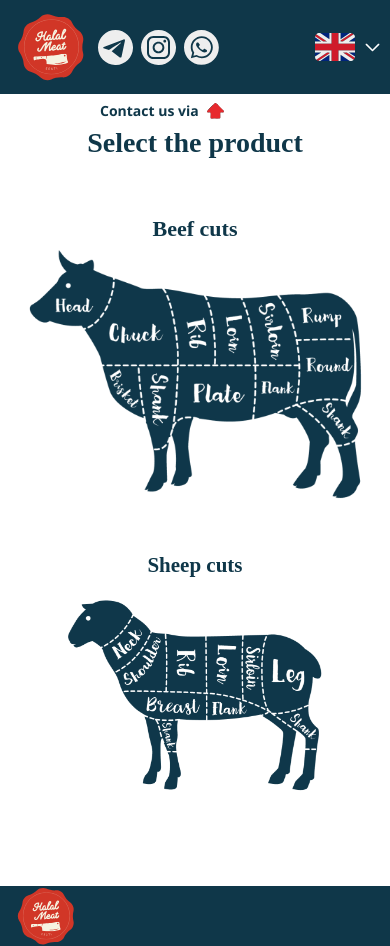
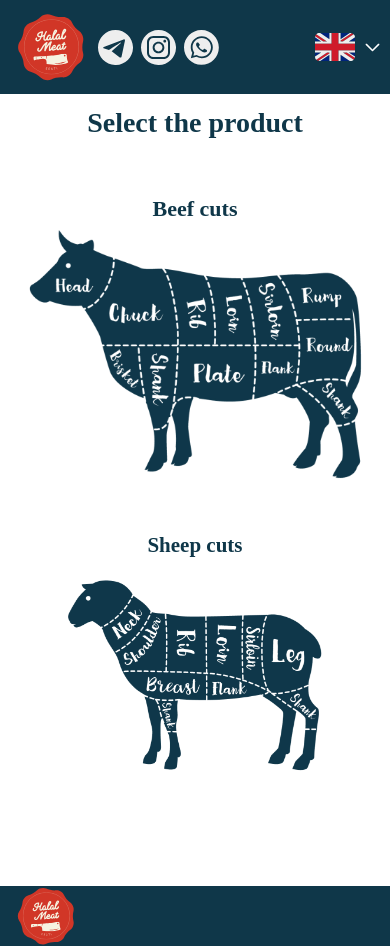
Before and after one commit to temirovruslan/meat-shop, a Next.js app: page /ee in a window 390 px wide. Built offline with nearby package versions, Linux system fonts and the light colour scheme.

Commit message:
Added layout

```diff
--- a/app/[lang]/components/header/header.tsx
+++ b/app/[lang]/components/header/header.tsx
@@ -20,9 +20,7 @@ export default async function Header({ lang }: { lang: Locale }) {
             <Image layout='fill' src={logo} alt='logo' />
           </Link>
         </div>
-        <div className='mr-5 hidden sm:block'>
-          <p>Contact us via:</p>
-        </div>
+
         <div className='center'>
           <div className='relative mr-2'>
             <Link href={`/${lang}`}>
--- a/app/[lang]/page.tsx
+++ b/app/[lang]/page.tsx
@@ -16,12 +16,7 @@ export default async function Home({
 
   return (
     <div className='mt-2 flex min-h-screen flex-col sm:mr-0'>
-      <div className='flex items-center pl-[100px] animate-bounce text-sm font-bold text-main sm:hidden  '>
-        <p>Contact us via</p>
-        <div className='relative ml-2'>
-          <Image width={17} height={17} src={arrow} alt='arrow' />
-        </div>
-      </div>
+
       <div className='wrapper my-12 flex-1'>
         <div className='flex flex-col items-center justify-center'>
           <h1 className='change_font mb-12 text-[28px] font-bold text-main md:text-[45px]'>
```
